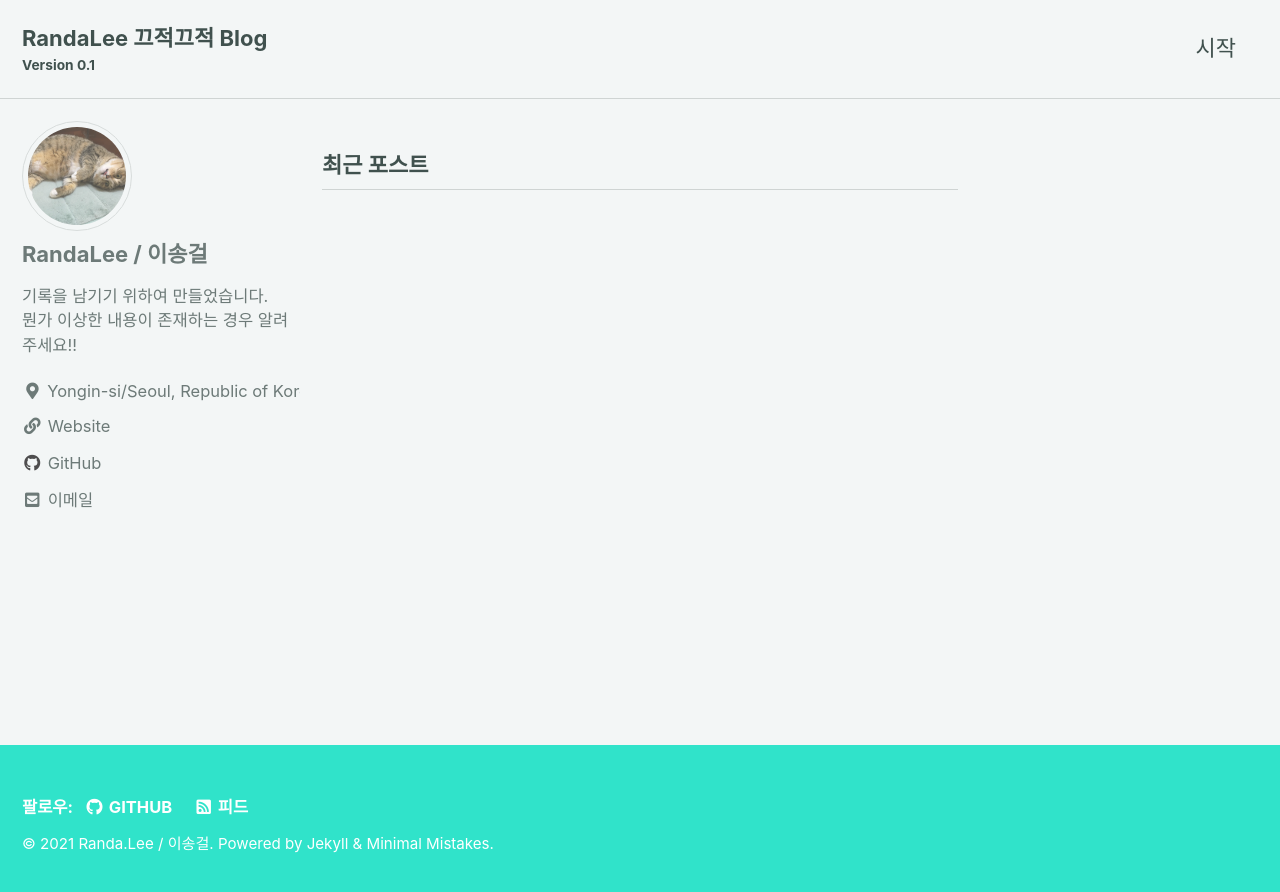
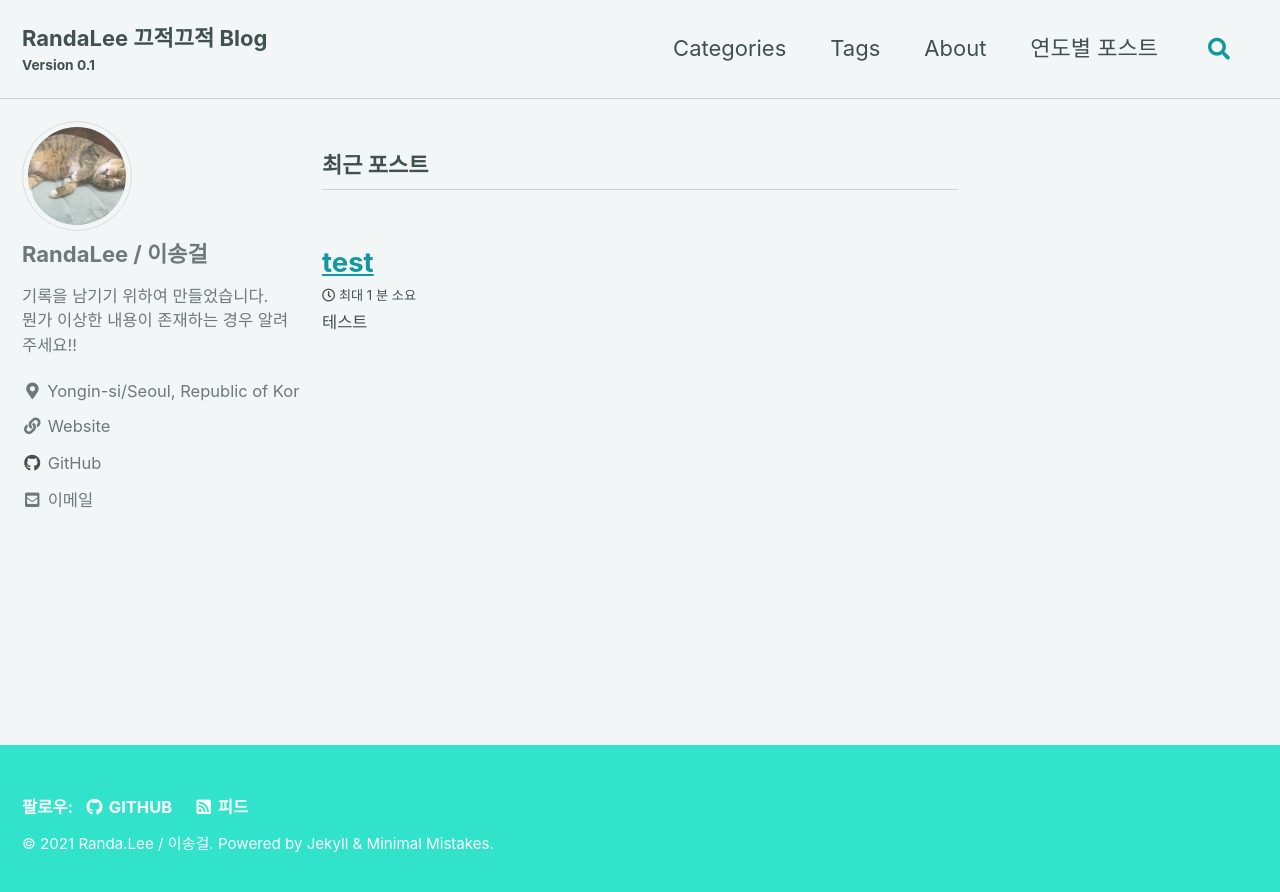
Before and after one commit to randalee/randalee.github.io, a Jekyll site: the page built from index.html, in a window 1280 px wide. Shown: the top 892 px of the page. Built offline with Jekyll 4.4.1, drawn with Linux system fonts in a browser that asks for light colours; cached includes are drawn as plain includes; the list of posts is cut into pages by our own code.

Commit message:
메뉴 세팅, 테스트 포스팅 추가

```diff
--- a/Gemfile
+++ b/Gemfile
@@ -2,3 +2,4 @@ source "https://rubygems.org"
 gemspec
 
 gem "webrick", "~> 1.7"
+gem 'jekyll-admin', group: :jekyll_plugins
--- a/_config.yml
+++ b/_config.yml
@@ -52,7 +52,7 @@ reCaptcha:
 atom_feed:
   path                   : # blank (default) uses feed.xml
   hide                   : # true, false (default)
-search                   : # true, false (default)
+search                   : true # true, false (default)
 search_full_content      : # true, false (default)
 search_provider          : # lunr (default), algolia, google
 algolia:
--- a/_data/navigation.yml
+++ b/_data/navigation.yml
@@ -1,12 +1,10 @@
 # main links
 main:
-  - title: "시작"
-    url: https://mmistakes.github.io/minimal-mistakes/docs/quick-start-guide/
-  # - title: "About"
-  #   url: https://mmistakes.github.io/minimal-mistakes/about/
-  # - title: "Sample Posts"
-  #   url: /year-archive/
-  # - title: "Sample Collections"
-  #   url: /collection-archive/
-  # - title: "Sitemap"
-  #   url: /sitemap/
+  - title: "Categories"
+    url: /categories/
+  - title: "Tags"
+    url: /tags/
+  - title: "About"
+    url: /about/
+  - title: "연도별 포스트"
+    url: /posts/
--- /dev/null
+++ b/_pages/posts-archive.md
@@ -0,0 +1,6 @@
+---
+title: "연도별 포스트"
+layout: posts
+permalink: /posts/
+author_profile: true
+---
--- /dev/null
+++ b/_posts/test/2021-07-28-test.md
@@ -0,0 +1,9 @@
+---
+title: test
+category: test
+tags:
+- t1
+- t2
+---
+
+테스트
--- a/_sass/minimal-mistakes/_variables.scss
+++ b/_sass/minimal-mistakes/_variables.scss
@@ -155,9 +155,9 @@ $max-width: $x-large !default;
    Grid
    ========================================================================== */
 
-$right-sidebar-width-narrow: 200px !default;
+$right-sidebar-width-narrow: 100px !default;
 $right-sidebar-width: 300px !default;
-$right-sidebar-width-wide: 400px !default;
+$right-sidebar-width-wide: 300px !default;
 
 /*
    Other
```
Also changed, not shown: _pages/category-archive.md (added, +6 -0 lines), _pages/tags-archive.md (added, +6 -0 lines).
